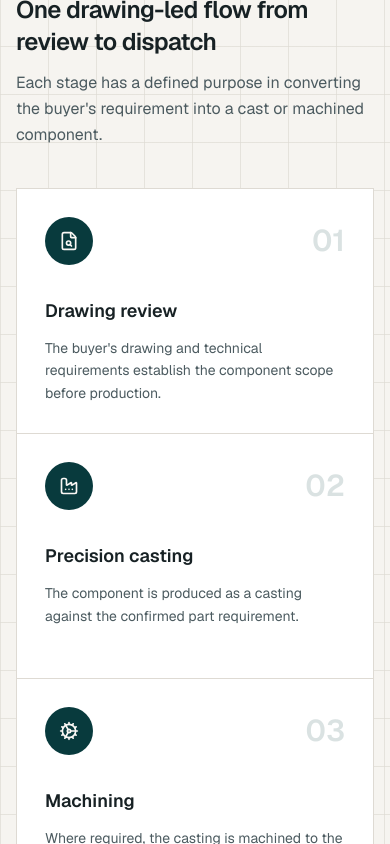
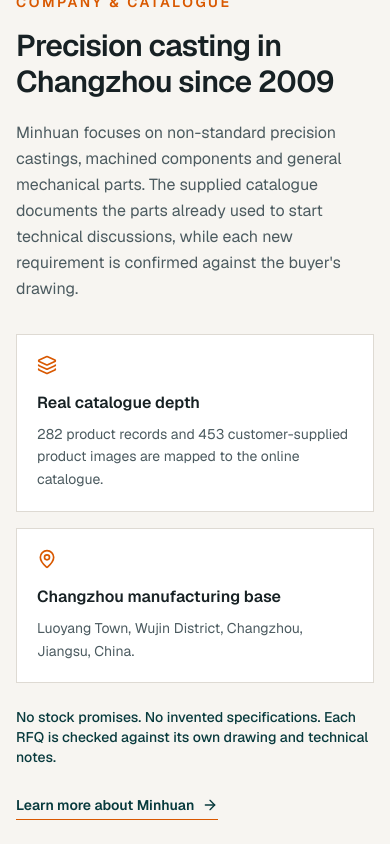
Before and after one commit to luqite-ux/minhuancasting, a Next.js app: page / in a window 390 px wide. Shown: the part 1660-2504 px from the top of the page. Built offline with nearby package versions, Linux system fonts and the light colour scheme; no server answers; the database is empty.

Commit message:
feat: enrich homepage with audited catalogue content

```diff
--- a/app/page.tsx
+++ b/app/page.tsx
@@ -1,6 +1,7 @@
 import type { Metadata } from "next"
+import Image from "next/image"
 import Link from "next/link"
-import { ArrowRight, Boxes, ClipboardCheck, Cog, Factory, FileSearch, Gauge, PackageCheck, Ruler } from "lucide-react"
+import { ArrowRight, Boxes, ClipboardCheck, Cog, Factory, FileSearch, Gauge, Layers3, MapPin, PackageCheck, Ruler } from "lucide-react"
 import { Header } from "@/components/site/header"
 import { Footer } from "@/components/site/footer"
 import { HeroCarousel } from "@/components/site/hero-carousel"
@@ -8,6 +9,7 @@
 import { ProductCard } from "@/components/site/product-card"
 import { SectionReveal } from "@/components/motion/section-reveal"
 import { COMPANY } from "@/lib/site-config"
+import type { Product } from "@/lib/catalog-types"
 import { getAllProducts } from "@/lib/products-db"
 
 export const revalidate = 60
@@ -28,8 +30,19 @@
   { icon: PackageCheck, step: "04", title: "Inspection & dispatch", description: "Finished parts are checked against the agreed requirement before packing and dispatch." },
 ]
 
+function selectRepresentativeProducts(products: Product[], count = 8) {
+  if (products.length <= count) return products
+
+  return Array.from({ length: count }, (_, index) => {
+    const position = Math.round((index * (products.length - 1)) / (count - 1))
+    return products[position]
+  })
+}
+
 export default async function HomePage() {
-  const featuredProducts = (await getAllProducts()).slice(0, 4)
+  const products = await getAllProducts()
+  const featuredProducts = selectRepresentativeProducts(products)
+  const catalogueStoryProducts = featuredProducts.slice(1, 4)
 
   return (
     <>
@@ -58,7 +71,7 @@
 
         <section className="mx-auto max-w-7xl px-4 py-16 sm:px-6 sm:py-24 lg:px-8">
           <SectionReveal className="flex flex-wrap items-end justify-between gap-5">
-            <SectionHeading eyebrow="Product Catalogue" title="Representative cast and machined components" description="Start with a documented catalogue reference, then confirm the final requirement against your drawing and technical specification." />
+            <SectionHeading eyebrow="Product Catalogue" title="A wider view of the working catalogue" description="Representative parts from the customer-supplied catalogue, spaced across all 282 numbered references rather than taken from only the first few entries." />
             <Link href="/products" className="control-feedback inline-flex items-center gap-2 border-b border-accent pb-1 text-sm font-semibold text-primary hover:text-accent">
               View all {COMPANY.catalogueSize} products
               <ArrowRight className="h-4 w-4" aria-hidden="true" />
@@ -68,6 +81,59 @@
           <SectionReveal stagger className="mt-10 grid auto-rows-fr gap-6 sm:grid-cols-2 lg:grid-cols-4">
             {featuredProducts.map((product) => <ProductCard key={product.slug} product={product} />)}
           </SectionReveal>
+        </section>
+
+        <section className="border-y border-border bg-secondary/35">
+          <div className="mx-auto grid max-w-7xl gap-10 px-4 py-16 sm:px-6 sm:py-24 lg:grid-cols-[0.9fr_1.1fr] lg:items-center lg:px-8">
+            <SectionReveal>
+              <p className="text-sm font-semibold uppercase tracking-[0.18em] text-accent">Company & Catalogue</p>
+              <h2 className="mt-4 text-3xl font-semibold tracking-tight text-foreground sm:text-4xl">Precision casting in Changzhou since 2009</h2>
+              <p className="mt-5 max-w-xl text-base leading-relaxed text-muted-foreground">
+                Minhuan focuses on non-standard precision castings, machined components and general mechanical parts. The supplied catalogue documents the parts already used to start technical discussions, while each new requirement is confirmed against the buyer&apos;s drawing.
+              </p>
+              <div className="mt-8 grid gap-4 sm:grid-cols-2">
+                <div className="border border-border bg-card p-5">
+                  <Layers3 className="h-5 w-5 text-accent" aria-hidden="true" />
+                  <p className="mt-4 font-semibold text-foreground">Real catalogue depth</p>
+                  <p className="mt-2 text-sm leading-relaxed text-muted-foreground">282 product records and 453 customer-supplied product images are mapped to the online catalogue.</p>
+                </div>
+                <div className="border border-border bg-card p-5">
+                  <MapPin className="h-5 w-5 text-accent" aria-hidden="true" />
+                  <p className="mt-4 font-semibold text-foreground">Changzhou manufacturing base</p>
+                  <p className="mt-2 text-sm leading-relaxed text-muted-foreground">Luoyang Town, Wujin District, Changzhou, Jiangsu, China.</p>
+                </div>
+              </div>
+              <p className="mt-6 text-sm font-medium text-primary">No stock promises. No invented specifications. Each RFQ is checked against its own drawing and technical notes.</p>
+              <Link href="/about" className="control-feedback mt-7 inline-flex items-center gap-2 border-b border-accent pb-1 text-sm font-semibold text-primary hover:text-accent">
+                Learn more about Minhuan
+                <ArrowRight className="h-4 w-4" aria-hidden="true" />
+              </Link>
+            </SectionReveal>
+
+            <SectionReveal stagger className="grid grid-cols-2 gap-4 sm:gap-5">
+              {catalogueStoryProducts.map((product, index) => {
+                const image = product.images[0]
+                return (
+                  <Link
+                    key={product.slug}
+                    href={`/products/${product.slug}`}
+                    className={`group border border-border bg-card p-3 shadow-sm ${index === 0 ? "col-span-2" : ""}`}
+                  >
+                    <div className={`relative overflow-hidden bg-white ${index === 0 ? "aspect-[2/1]" : "aspect-square"}`}>
+                      {image && <Image src={image.src} alt={image.alt || product.name} fill className="object-contain transition-transform duration-500 group-hover:scale-[1.035]" sizes={index === 0 ? "(min-width: 1024px) 46vw, 92vw" : "(min-width: 1024px) 22vw, 44vw"} />}
+                    </div>
+                    <div className="flex items-start justify-between gap-3 px-1 pb-1 pt-4">
+                      <div>
+                        <p className="text-xs font-semibold uppercase tracking-wide text-accent">{product.code}</p>
+                        <p className="mt-1 line-clamp-2 text-sm font-semibold text-foreground">{product.name}</p>
+                      </div>
+                      <ArrowRight className="mt-1 h-4 w-4 shrink-0 text-primary transition-transform group-hover:translate-x-1" aria-hidden="true" />
+                    </div>
+                  </Link>
+                )
+              })}
+            </SectionReveal>
+          </div>
         </section>
 
         <section className="border-y border-border bg-secondary/45 texture-technical">
--- /dev/null
+++ b/deliverables/material-usage-audit.md
@@ -0,0 +1,27 @@
+# Material Usage Audit
+
+Audit date: 2026-09-19
+Customer: 常州旻欢精密铸造有限公司
+
+## Coverage result
+
+- 462 discovered source files are registered in the material ledger.
+- Both Excel workbooks were inspected sheet-by-sheet and as OOXML media containers.
+- `产品清单.xlsx` contains 442 embedded images. All 442 are hash-registered as duplicates of the separately supplied authoritative Logo/product files, so they were not uploaded a second time.
+- `企业资料&产品&FAQ问题收集表(95).xlsx` contains 12 embedded images. All 12 are hash-registered as duplicates of separately supplied authoritative assets.
+- 453 separately supplied product images are mapped to 282 product records. Product coverage reports zero missing products and zero unaccounted source assets.
+- All 282 products are available through the backend and public catalogue. The homepage intentionally shows a representative subset rather than duplicating the full catalogue.
+
+Machine-readable evidence:
+
+- `.codex-delivery/material-fact-manifest.json`
+- `.codex-delivery/material-fact-coverage-terminal.json`
+- `.codex-delivery/product-coverage-manifest.json`
+- `.codex-delivery/product-coverage-terminal.json`
+- `.codex-delivery/asset-ledger.json`
+
+## Homepage use
+
+The homepage now uses eight product records selected across the complete 282-item ordering, plus a three-image catalogue story. This avoids presenting only the first four entries while keeping the homepage useful and readable. Company facts are limited to verified source material: operation since 2009, Changzhou/Wujin/Luoyang location, approximate 40-ton monthly cast output, one production line, precision casting and machining scope, and drawing-based manufacture.
+
+The full product/image library remains available in the product catalogue and product detail galleries. Embedded workbook copies remain retained as provenance evidence and are not duplicated in R2 or the interface.
```
Also changed, not shown: 1 other file (tests, documents, lock files or other folders).
